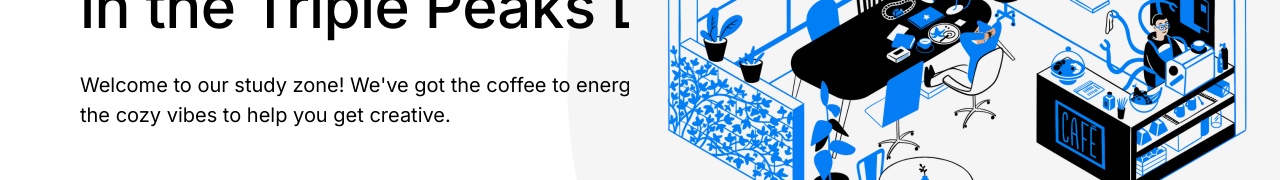
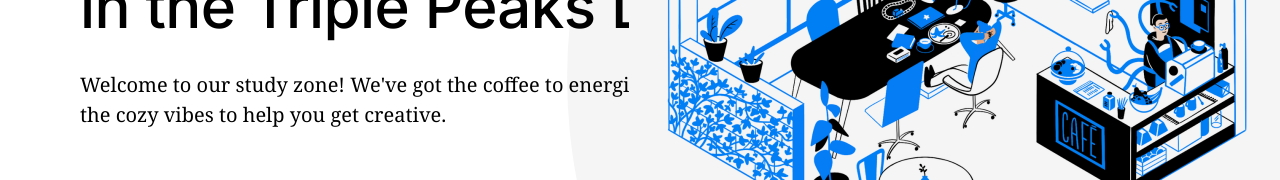
Before and after one commit to 3clipser/se_project_coffeeshop, a plain HTML site: page index.html in a window 1280 px wide. Shown: the part 354-534 px from the top of the page. Drawn offline with Linux system fonts and the light colour scheme.

Commit message:
New update for my project

```diff
--- a/pages/index.css
+++ b/pages/index.css
@@ -49,7 +49,7 @@
 }
 
 .header__description {
-  font-family: "Noto Serif", "Times New Roman" serif;
+  font-family: "Noto Serif", "Times New Roman", serif;
   max-width: 683px;
   font-size: 20px;
   line-height: 30px;
```
